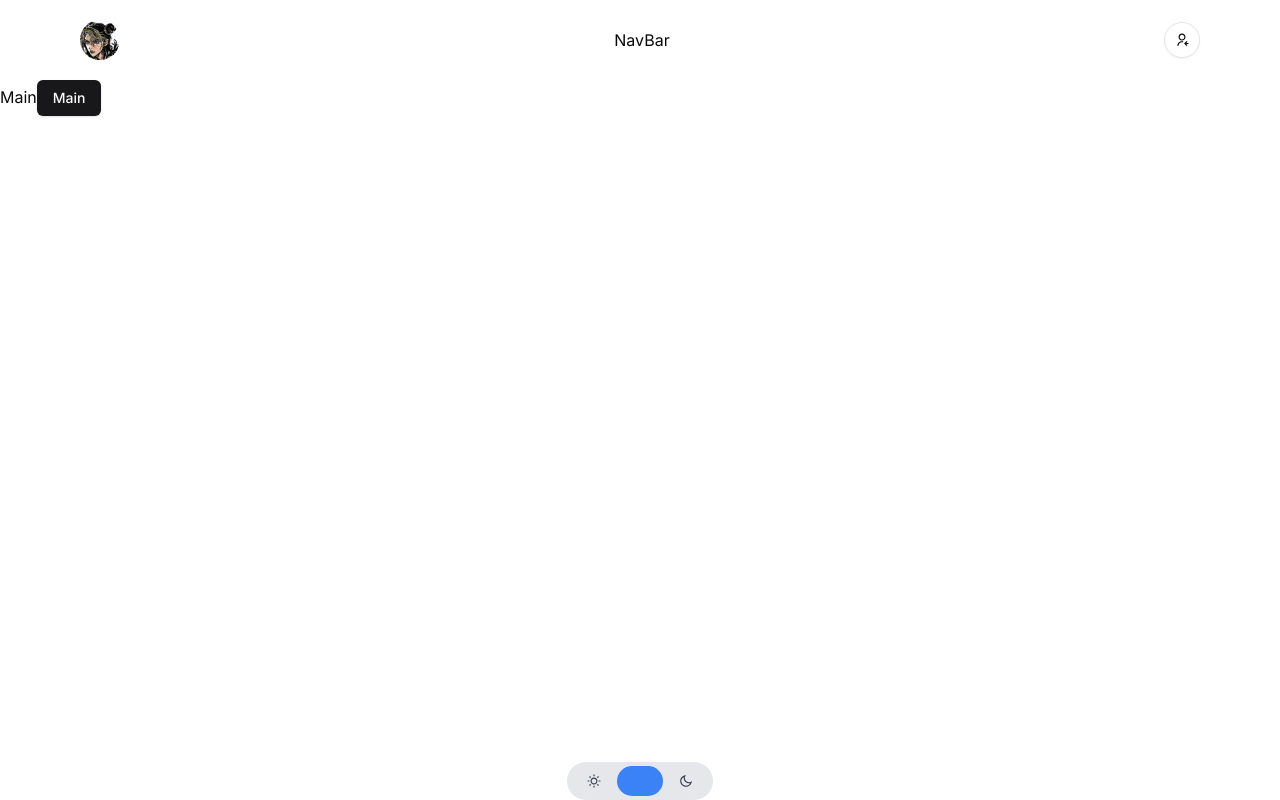
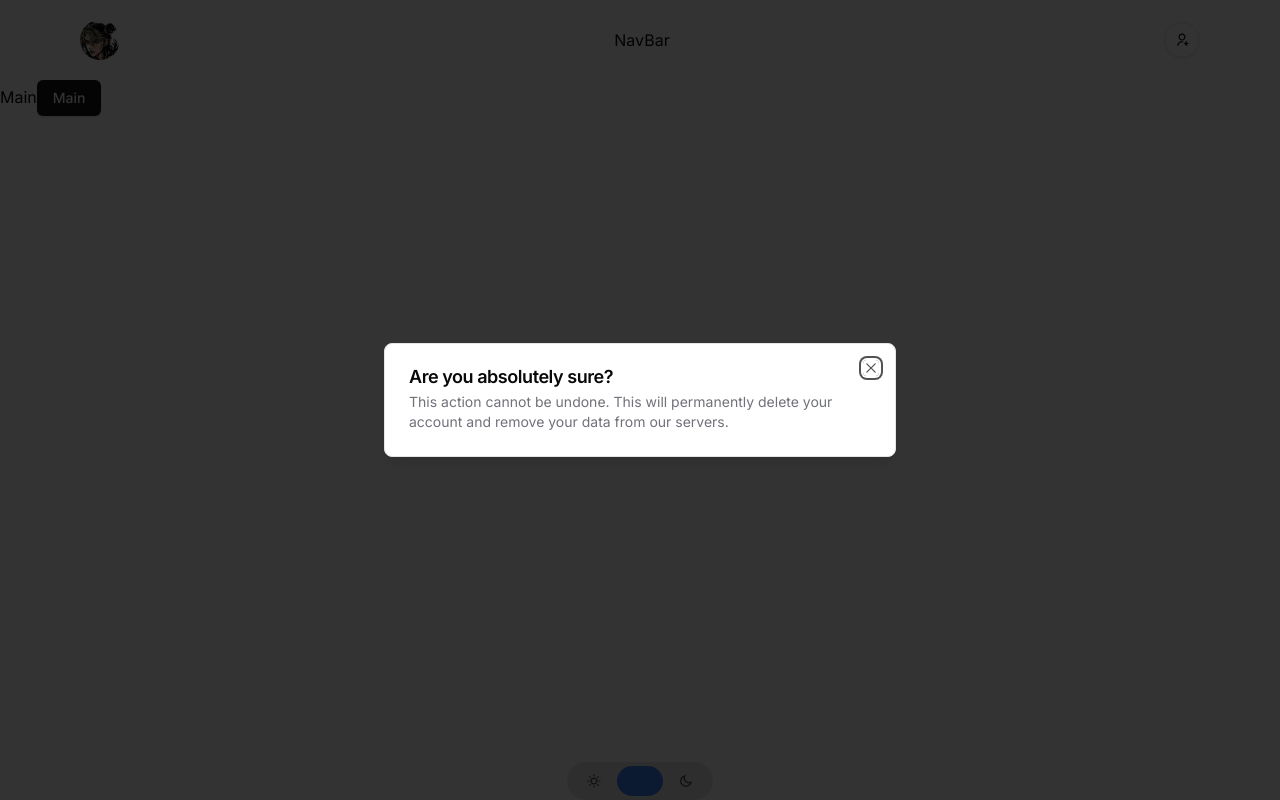
Before and after one commit to liwenka1/next-nest-blog, a Next.js app in the folder packages/web/: page / in a window 1280 px wide. Both pictures are taken after a click on the button 1181 px from the left and 40 px from the top of the page. Built offline with nearby package versions, Linux system fonts and the light colour scheme.

Commit message:
fix: 添加一个dialog

```diff
--- a/packages/web/app/(main)/components/header/components/user-auth.tsx
+++ /dev/null
@@ -1,15 +0,0 @@
-import { RiUserReceivedLine } from 'react-icons/ri'
-
-import { Button } from '@/components/ui/button'
-
-const UserAuth = () => {
-  return (
-    <div>
-      <Button className="rounded-full" variant="outline" size="icon">
-        <RiUserReceivedLine />
-      </Button>
-    </div>
-  )
-}
-
-export default UserAuth
--- /dev/null
+++ b/packages/web/app/(main)/components/header/components/user-auth/components/login-dialog.tsx
@@ -0,0 +1,31 @@
+import {
+  Dialog,
+  DialogContent,
+  DialogDescription,
+  DialogHeader,
+  DialogTitle,
+  DialogTrigger
+} from '@/components/ui/dialog'
+
+interface LoginDialogProps {
+  children: React.ReactNode
+}
+
+const LoginDialog: React.FC<LoginDialogProps> = ({ children }) => {
+  return (
+    <Dialog>
+      <DialogTrigger asChild>{children}</DialogTrigger>
+      <DialogContent>
+        <DialogHeader>
+          <DialogTitle>Are you absolutely sure?</DialogTitle>
+          <DialogDescription>
+            This action cannot be undone. This will permanently delete your account and remove your data from our
+            servers.
+          </DialogDescription>
+        </DialogHeader>
+      </DialogContent>
+    </Dialog>
+  )
+}
+
+export default LoginDialog
--- /dev/null
+++ b/packages/web/app/(main)/components/header/components/user-auth/index.tsx
@@ -0,0 +1,18 @@
+import { RiUserReceivedLine } from 'react-icons/ri'
+
+import { Button } from '@/components/ui/button'
+import LoginDialog from './components/login-dialog'
+
+const UserAuth = () => {
+  return (
+    <div>
+      <LoginDialog>
+        <Button className="rounded-full" variant="outline" size="icon">
+          <RiUserReceivedLine />
+        </Button>
+      </LoginDialog>
+    </div>
+  )
+}
+
+export default UserAuth
--- /dev/null
+++ b/packages/web/components/ui/dialog.tsx
@@ -0,0 +1,122 @@
+"use client"
+
+import * as React from "react"
+import * as DialogPrimitive from "@radix-ui/react-dialog"
+import { Cross2Icon } from "@radix-ui/react-icons"
+
+import { cn } from "@/lib/utils"
+
+const Dialog = DialogPrimitive.Root
+
+const DialogTrigger = DialogPrimitive.Trigger
+
+const DialogPortal = DialogPrimitive.Portal
+
+const DialogClose = DialogPrimitive.Close
+
+const DialogOverlay = React.forwardRef<
+  React.ElementRef<typeof DialogPrimitive.Overlay>,
+  React.ComponentPropsWithoutRef<typeof DialogPrimitive.Overlay>
+>(({ className, ...props }, ref) => (
+  <DialogPrimitive.Overlay
+    ref={ref}
+    className={cn(
+      "fixed inset-0 z-50 bg-black/80  data-[state=open]:animate-in data-[state=closed]:animate-out data-[state=closed]:fade-out-0 data-[state=open]:fade-in-0",
+      className
+    )}
+    {...props}
+  />
+))
+DialogOverlay.displayName = DialogPrimitive.Overlay.displayName
+
+const DialogContent = React.forwardRef<
+  React.ElementRef<typeof DialogPrimitive.Content>,
+  React.ComponentPropsWithoutRef<typeof DialogPrimitive.Content>
+>(({ className, children, ...props }, ref) => (
+  <DialogPortal>
+    <DialogOverlay />
+    <DialogPrimitive.Content
+      ref={ref}
+      className={cn(
+        "fixed left-[50%] top-[50%] z-50 grid w-full max-w-lg translate-x-[-50%] translate-y-[-50%] gap-4 border bg-background p-6 shadow-lg duration-200 data-[state=open]:animate-in data-[state=closed]:animate-out data-[state=closed]:fade-out-0 data-[state=open]:fade-in-0 data-[state=closed]:zoom-out-95 data-[state=open]:zoom-in-95 data-[state=closed]:slide-out-to-left-1/2 data-[state=closed]:slide-out-to-top-[48%] data-[state=open]:slide-in-from-left-1/2 data-[state=open]:slide-in-from-top-[48%] sm:rounded-lg",
+        className
+      )}
+      {...props}
+    >
+      {children}
+      <DialogPrimitive.Close className="absolute right-4 top-4 rounded-sm opacity-70 ring-offset-background transition-opacity hover:opacity-100 focus:outline-none focus:ring-2 focus:ring-ring focus:ring-offset-2 disabled:pointer-events-none data-[state=open]:bg-accent data-[state=open]:text-muted-foreground">
+        <Cross2Icon className="h-4 w-4" />
+        <span className="sr-only">Close</span>
+      </DialogPrimitive.Close>
+    </DialogPrimitive.Content>
+  </DialogPortal>
+))
+DialogContent.displayName = DialogPrimitive.Content.displayName
+
+const DialogHeader = ({
+  className,
+  ...props
+}: React.HTMLAttributes<HTMLDivElement>) => (
+  <div
+    className={cn(
+      "flex flex-col space-y-1.5 text-center sm:text-left",
+      className
+    )}
+    {...props}
+  />
+)
+DialogHeader.displayName = "DialogHeader"
+
+const DialogFooter = ({
+  className,
+  ...props
+}: React.HTMLAttributes<HTMLDivElement>) => (
+  <div
+    className={cn(
+      "flex flex-col-reverse sm:flex-row sm:justify-end sm:space-x-2",
+      className
+    )}
+    {...props}
+  />
+)
+DialogFooter.displayName = "DialogFooter"
+
+const DialogTitle = React.forwardRef<
+  React.ElementRef<typeof DialogPrimitive.Title>,
+  React.ComponentPropsWithoutRef<typeof DialogPrimitive.Title>
+>(({ className, ...props }, ref) => (
+  <DialogPrimitive.Title
+    ref={ref}
+    className={cn(
+      "text-lg font-semibold leading-none tracking-tight",
+      className
+    )}
+    {...props}
+  />
+))
+DialogTitle.displayName = DialogPrimitive.Title.displayName
+
+const DialogDescription = React.forwardRef<
+  React.ElementRef<typeof DialogPrimitive.Description>,
+  React.ComponentPropsWithoutRef<typeof DialogPrimitive.Description>
+>(({ className, ...props }, ref) => (
+  <DialogPrimitive.Description
+    ref={ref}
+    className={cn("text-sm text-muted-foreground", className)}
+    {...props}
+  />
+))
+DialogDescription.displayName = DialogPrimitive.Description.displayName
+
+export {
+  Dialog,
+  DialogPortal,
+  DialogOverlay,
+  DialogTrigger,
+  DialogClose,
+  DialogContent,
+  DialogHeader,
+  DialogFooter,
+  DialogTitle,
+  DialogDescription,
+}
--- a/packages/web/package.json
+++ b/packages/web/package.json
@@ -11,6 +11,7 @@
   },
   "dependencies": {
     "@radix-ui/react-avatar": "^1.1.0",
+    "@radix-ui/react-dialog": "^1.1.1",
     "@radix-ui/react-icons": "^1.3.0",
     "@radix-ui/react-slot": "^1.1.0",
     "class-variance-authority": "^0.7.0",
```
Also changed, not shown: packages/web/app/(main)/components/header/components/user-auth/components/index.ts (added), 1 other file (tests, documents, lock files or other folders).
